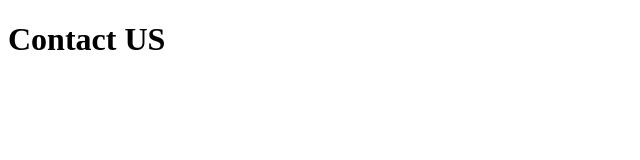
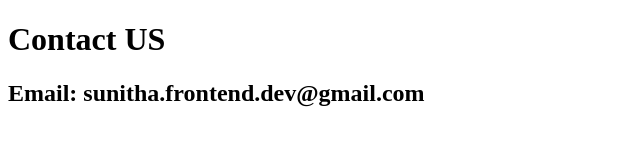
Before and after one commit to sunithaRao/GitLearning, a plain HTML site: page contact.html in a window 1280 px wide. Shown: the whole page, without its empty margins (0-640 px from the left). Drawn offline with Linux system fonts and the light colour scheme.

Commit message:
Update contact.html

```diff
--- a/contact.html
+++ b/contact.html
@@ -7,5 +7,6 @@
   </head>
   <body>
     <h1>Contact US</h1>
+    <h2>Email: sunitha.frontend.dev@gmail.com</h2>
   </body>
 </html>
```
